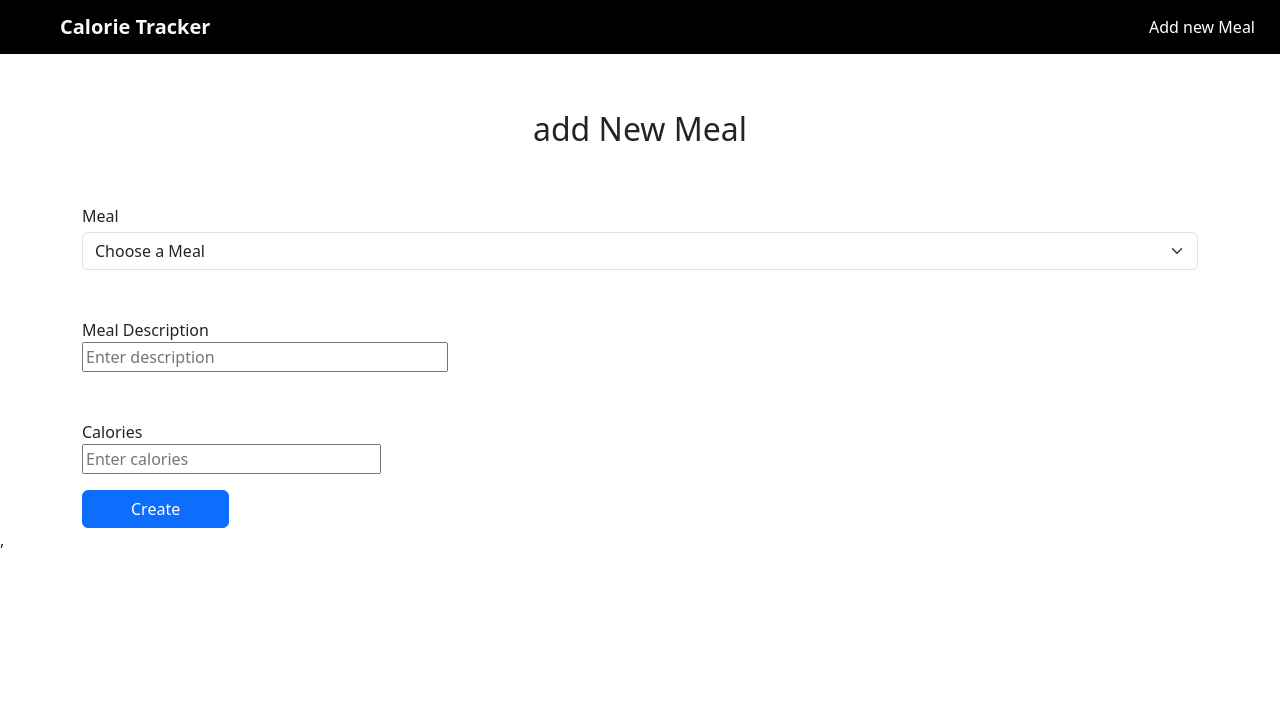
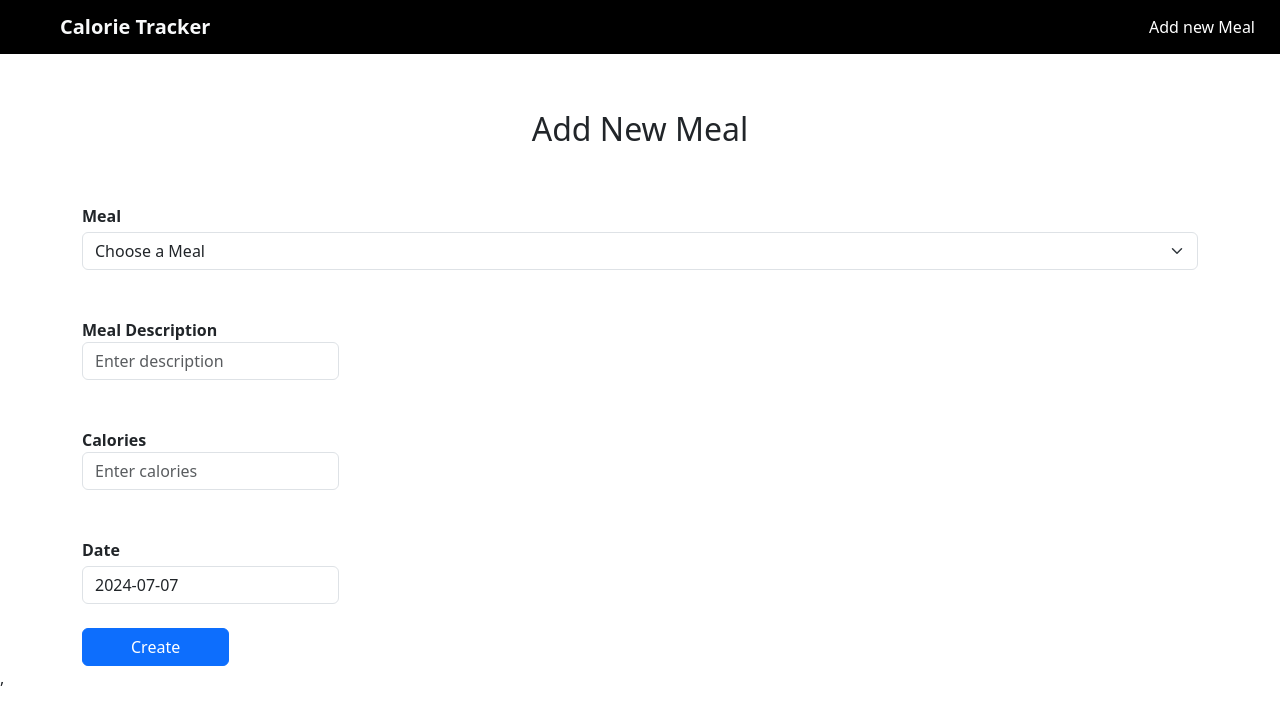
Before and after one commit to Fanatic033/Homework-66, a React (Vite) app: page /meals/new in a window 1280 px wide. Shown: the top 704 px of the page. Built offline with nearby package versions, Linux system fonts and the light colour scheme.

Commit message:
'Сделал доп-Задание'

```diff
--- a/package.json
+++ b/package.json
@@ -12,7 +12,9 @@
   "dependencies": {
     "axios": "^1.7.2",
     "bootstrap": "^5.3.3",
+    "date-fns": "^3.6.0",
     "react": "^18.3.1",
+    "react-datepicker": "^7.3.0",
     "react-dom": "^18.3.1",
     "react-router-dom": "^6.24.1"
   },
--- a/src/App.tsx
+++ b/src/App.tsx
@@ -5,7 +5,8 @@ import HomePage from './Pages/HomePage/HomePage.tsx';
 import NewPage from './Pages/NewPage/NewPage.tsx';
 import EditPage from './Pages/EditPage/EditPage.tsx';
 
-const App = () => (
+const App = () => {
+  return (
     <>
       <Header/>
       <Routes>
@@ -16,5 +17,6 @@ const App = () => (
       </Routes>
     </>
   );
+};
 
 export default App;
--- a/src/Components/Form/Form.tsx
+++ b/src/Components/Form/Form.tsx
@@ -1,6 +1,7 @@
 import React, {useState} from 'react';
 import {ApiMeal, MealMutation} from '../../types.ts';
 import ButtonSpinner from '../Spinner/ButtonSpinner.tsx';
+import DatePicker from 'react-datepicker';
 
 interface Props {
   onSubmit: (meal: ApiMeal) => void;
@@ -12,6 +13,7 @@ const emptyState: MealMutation = {
   eating: '',
   food: '',
   calories: '',
+  date: new Date().toISOString().split('T')[0],
 };
 const Form: React.FC<Props> = ({onSubmit, existingMeal, isLoading = false}) => {
   const initialState: MealMutation = existingMeal
@@ -28,7 +30,14 @@ const Form: React.FC<Props> = ({onSubmit, existingMeal, isLoading = false}) => {
       [event.target.name]: event.target.value,
     }));
   };
-
+  const getDate = (date: Date | null) => {
+    if (date) {
+      setForm((prev) => ({
+        ...prev,
+        date: date.toISOString().split('T')[0],
+      }));
+    }
+  };
 
   const onFormSubmit = (event: React.FormEvent) => {
     event.preventDefault();
@@ -42,10 +51,10 @@ const Form: React.FC<Props> = ({onSubmit, existingMeal, isLoading = false}) => {
   return (
     <>
       <form className="container" onSubmit={onFormSubmit}>
-        <h2 className="text-center mt-5">{existingMeal ? 'Edit Meal' : 'add New Meal'}</h2>
+        <h2 className="text-center mt-5">{existingMeal ? 'Edit Meal' : 'Add New Meal'}</h2>
         <div className="input-group">
           <label className="mt-5 w-100">
-            Meal
+            <strong>Meal</strong>
             <select
               name="eating"
               className="form-select form-select mt-1"
@@ -62,9 +71,9 @@ const Form: React.FC<Props> = ({onSubmit, existingMeal, isLoading = false}) => {
         </div>
         <div className="input-group">
           <label className="mt-5">
-            Meal Description
+            <strong>Meal Description</strong>
             <input
-              className="w-100"
+              className="w-100 form-control"
               type="text"
               name="food"
               value={form.food}
@@ -75,9 +84,9 @@ const Form: React.FC<Props> = ({onSubmit, existingMeal, isLoading = false}) => {
         </div>
         <div className="input-group">
           <label className="mt-5">
-            Calories
+            <strong>Calories</strong>
             <input
-              className="w-100"
+              className="w-100 form-control"
               type={'number'}
               name="calories"
               value={form.calories}
@@ -86,9 +95,20 @@ const Form: React.FC<Props> = ({onSubmit, existingMeal, isLoading = false}) => {
             />
           </label>
         </div>
+        <div className="input-group">
+          <label className="mt-5">
+            <strong className={'d-block'}>Date</strong>
+            <DatePicker
+              selected={new Date(form.date)}
+              onChange={getDate}
+              className="form-control mt-1 w-100"
+              dateFormat="yyyy-MM-dd"
+            />
+          </label>
+        </div>
         <button
           type="submit"
-          className="btn btn-primary mt-3 px-5"
+          className="btn btn-primary mt-4 px-5"
           disabled={isLoading}>
           {isLoading && <ButtonSpinner/>}
           {existingMeal ? 'Change' : 'Create'}
--- a/src/Components/MealItem/MealItem.tsx
+++ b/src/Components/MealItem/MealItem.tsx
@@ -19,6 +19,7 @@ const PostItem: React.FC<Props> = ({meal, onDelete, btnLoader = false}) => {
         <div className="card-body">
           <h5 className="card-text"><small className={'text-body-secondary'}>{meal.eating}</small></h5>
           <p className="card-text fs-5">{meal.food}</p>
+          <p>Date: {meal.date}</p>
           <Link to={`/meals/edit/${meal.id}`} className="btn btn-warning me-4 pe-3">Edit</Link>
           <button
             className="btn btn-danger"
--- a/src/Pages/HomePage/HomePage.tsx
+++ b/src/Pages/HomePage/HomePage.tsx
@@ -3,6 +3,7 @@ import {useCallback, useEffect, useState} from 'react';
 import {ApiMeals, Meal} from '../../types.ts';
 import axiosApi from '../../axiosApi.ts';
 import Spinner from '../../Components/Spinner/Spinner.tsx';
+import {isToday} from 'date-fns';
 
 const HomePage = () => {
   const [meals, setMeals] = useState<Meal[]>([]);
@@ -12,14 +13,14 @@ const HomePage = () => {
   const fetchMeals = useCallback(async () => {
     try {
       setLoading(true);
-      const {data: meals} = await axiosApi.get<ApiMeals | null>('/meals.json');
+      const {data: meals} = await axiosApi.get<ApiMeals | null>('/meals.json?orderBy="date"');
       if (!meals) {
         setMeals([]);
       } else {
         const newMeal = Object.keys(meals).map((id) => ({
           ...meals[id],
           id,
-        }));
+        })).sort((a, b) => new Date(b.date).getTime() - new Date(a.date).getTime());
         setMeals(newMeal);
       }
     } finally {
@@ -31,7 +32,8 @@ const HomePage = () => {
     void fetchMeals();
   }, [fetchMeals]);
 
-  const total = meals.reduce((sum, meal) => {
+  const todayMeals = meals.filter((meal) => isToday(new Date(meal.date)));
+  const total = todayMeals.reduce((sum, meal) => {
     return sum + meal.calories;
   }, 0);
 
--- a/src/main.tsx
+++ b/src/main.tsx
@@ -3,6 +3,7 @@ import ReactDOM from 'react-dom/client';
 import App from './App.tsx';
 import 'bootstrap/dist/css/bootstrap.min.css';
 import {BrowserRouter} from 'react-router-dom';
+import 'react-datepicker/dist/react-datepicker.css';
 
 ReactDOM.createRoot(document.getElementById('root')!).render(
   <BrowserRouter>
--- a/src/types.ts
+++ b/src/types.ts
@@ -3,6 +3,7 @@ export interface Meal {
   eating: string;
   food: string;
   calories: number;
+  date: string;
 }
 
 export type ApiMeal = Omit<Meal, 'id'>
@@ -16,4 +17,5 @@ export interface MealMutation {
   eating: string;
   food: string;
   calories: string;
+  date: string;
 }
```
Also changed, not shown: 1 other file (tests, documents, lock files or other folders). Lines whose indentation alone changed are shown as unchanged.
